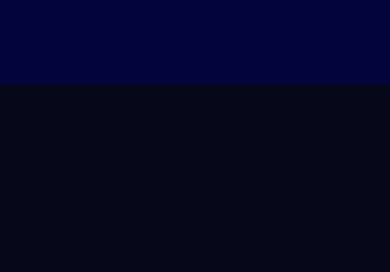
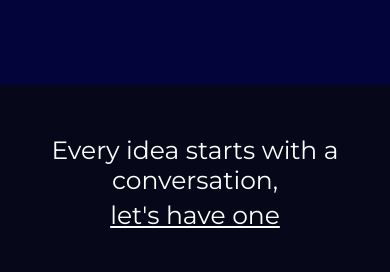
Before and after one commit to conflux-tech/conflux-tech.github.io, a Gatsby site: page / in a window 390 px wide. Shown: the part 6490-6762 px from the top of the page. Built offline with nearby package versions, Linux system fonts and the light colour scheme; Gatsby itself is replaced by a stand-in of ours.

Commit message:
fix footer on mobile

```diff
--- a/src/style/layout/_footer.scss
+++ b/src/style/layout/_footer.scss
@@ -25,11 +25,20 @@
       text-align: left;
       padding-top: 200px;
       padding-bottom: 200px;
+      @include respond(phone) {
+        padding: 20px;
+        text-align: center;
+      }
     }
 
     &__right {
       padding-top: 200px;
       text-align: right;
+
+      @include respond(phone) {
+        padding: 20px;
+        text-align: center;
+      }
 
       h1 {
         font-weight: lighter;
@@ -70,6 +79,9 @@
   display: flex;
   flex-direction: row;
   justify-content: flex-end;
+  @include respond(phone) {
+    justify-content: center;
+  }
 
   a {
     display: flex;
```
